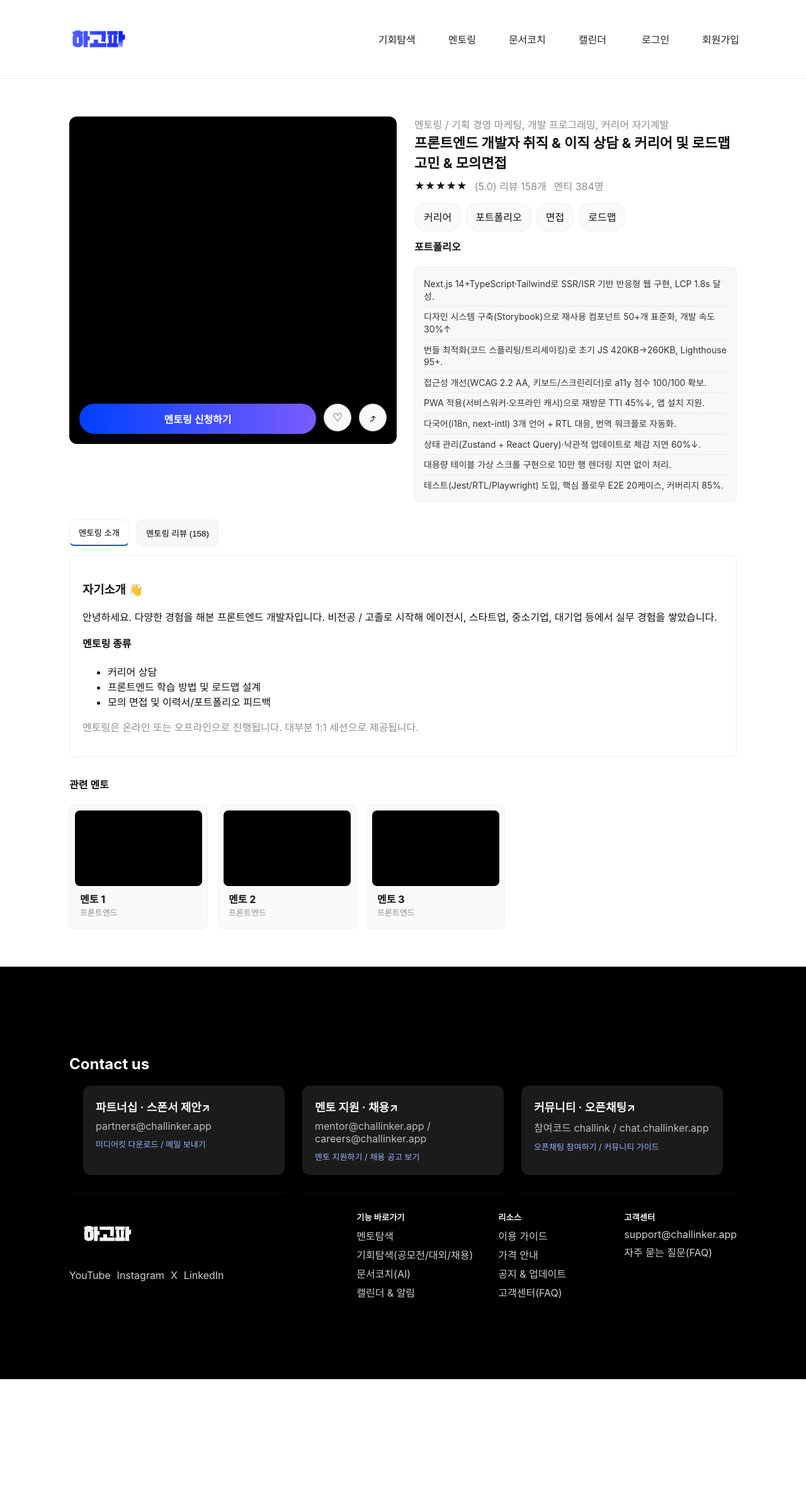
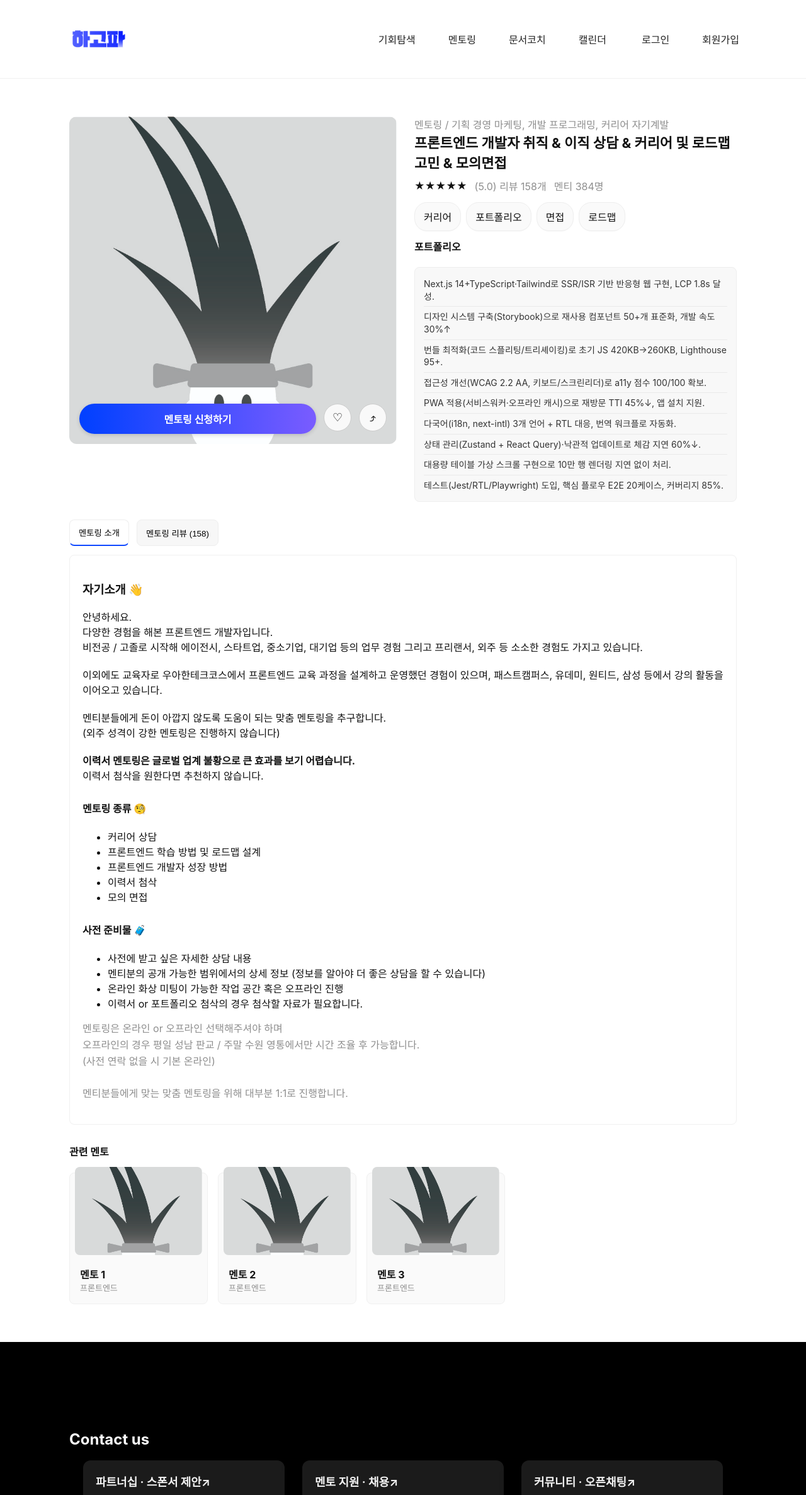
Before and after one commit to Jiiinjuuu/hubsalt, a React (Vite) app in the folder frontend/: page /mentoring in a window 1280 px wide. Shown: the top 2374 px of the page at 63% size. Before the commit the page ends 2190 px from the top, so only its background shows below. Built offline with nearby package versions, Linux system fonts and the light colour scheme; the HTML template or start-up script is replaced by a standard one.

Commit message:
멘토링 재수정

```diff
--- a/frontend/src/pages/Mentoring.jsx
+++ b/frontend/src/pages/Mentoring.jsx
@@ -2,6 +2,8 @@ import React, { useState } from 'react'
 import { Link } from 'react-router-dom'
 import '../styles.css'
 import SortDropdown from '../components/SortDropdown'
+import mentorThumbnail from '../resource/하고파이미지파일(로고,프로필) 3/원형프로필이미지jpg/기획탐색공모전팀모집프로필@200x-100.jpg';
+
 
 export default function Mentoring(){
   const [activeTab, setActiveTab] = useState('intro')
@@ -15,11 +17,20 @@ export default function Mentoring(){
   style={{
     height:520,
     borderRadius:12,
-      background:'#000',
-      position:'relative',   // ✅ 내부에 절대위치 배치 가능하게 함
+    position:'relative',
     overflow:'hidden'
   }}
 >
+  {/* ✅ 이미지 컴포넌트 삽입 */}
+  <img
+    src={mentorThumbnail}
+    alt="멘토 대표 이미지"
+    style={{
+      width:'100%',
+      height:'100%',
+      objectFit:'cover',  // 꽉 차게 잘림 없이
+    }}
+  />
     {/* ✅ 버튼들을 검정 박스 내부로 이동 */}
     <div
       style={{
@@ -165,18 +176,45 @@ export default function Mentoring(){
   {activeTab === 'intro' && (
     <div>
       <h3>자기소개 👋</h3>
-            <p>안녕하세요. 다양한 경험을 해본 프론트엔드 개발자입니다. 비전공 / 고졸로 시작해 에이전시, 스타트업, 중소기업, 대기업 등에서 실무 경험을 쌓았습니다.</p>
+      <p>
+        안녕하세요.<br/>
+        다양한 경험을 해본 프론트엔드 개발자입니다.<br/>
+        비전공 / 고졸로 시작해 에이전시, 스타트업, 중소기업, 대기업 등의 업무 경험 그리고 프리랜서, 외주 등 소소한 경험도 가지고 있습니다.<br/><br/>
+        이외에도 교육자로 우아한테크코스에서 프론트엔드 교육 과정을 설계하고 운영했던 경험이 있으며,
+        패스트캠퍼스, 유데미, 원티드, 삼성 등에서 강의 활동을 이어오고 있습니다.<br/><br/>
+        멘티분들에게 돈이 아깝지 않도록 도움이 되는 맞춤 멘토링을 추구합니다.<br/>
+        (외주 성격이 강한 멘토링은 진행하지 않습니다)<br/><br/>
+        <strong>이력서 멘토링은 글로벌 업계 불황으로 큰 효과를 보기 어렵습니다.</strong><br/>
+        이력서 첨삭을 원한다면 추천하지 않습니다.
+      </p>
 
-            <h4 style={{marginTop:18}}>멘토링 종류</h4>
+      <h4 style={{marginTop:28}}>멘토링 종류 🧐</h4>
       <ul>
         <li>커리어 상담</li>
         <li>프론트엔드 학습 방법 및 로드맵 설계</li>
-              <li>모의 면접 및 이력서/포트폴리오 피드백</li>
+        <li>프론트엔드 개발자 성장 방법</li>
+        <li>이력서 첨삭</li>
+        <li>모의 면접</li>
       </ul>
 
-            <p className="muted">멘토링은 온라인 또는 오프라인으로 진행됩니다. 대부분 1:1 세션으로 제공됩니다.</p>
+      <h4 style={{marginTop:28}}>사전 준비물 🧳</h4>
+      <ul>
+        <li>사전에 받고 싶은 자세한 상담 내용</li>
+        <li>멘티분의 공개 가능한 범위에서의 상세 정보 (정보를 알아야 더 좋은 상담을 할 수 있습니다)</li>
+        <li>온라인 화상 미팅이 가능한 작업 공간 혹은 오프라인 진행</li>
+        <li>이력서 or 포트폴리오 첨삭의 경우 첨삭할 자료가 필요합니다.</li>
+      </ul>
+
+      <p className="muted" style={{marginTop:16, lineHeight:1.6}}>
+        멘토링은 온라인 or 오프라인 선택해주셔야 하며<br/>
+        오프라인의 경우 평일 성남 판교 / 주말 수원 영통에서만 시간 조율 후 가능합니다.<br/>
+        (사전 연락 없을 시 기본 온라인)<br/><br/>
+        멘티분들에게 맞는 맞춤 멘토링을 위해 대부분 1:1로 진행합니다.
+      </p>
     </div>
   )}
+
+
 
         {activeTab === 'reviews' && (
           <div>
@@ -193,7 +231,7 @@ export default function Mentoring(){
             <div style={{marginTop:18}}>
               {/* reviews list */}
               {new Array(6).fill(0).map((_,i)=> (
-                <div key={i} className="test-card" style={{marginTop:i===0?0:12,borderRadius:8,border:'1px solid #eee'}}>
+                <div key={i} className="test-card" style={{width: '100%', marginTop:i===0?0:12,borderRadius:8,border:'1px solid #eee', background: '#fff'}}>
                   <div style={{padding:14}}>
                     <div style={{display:'flex',justifyContent:'space-between',alignItems:'center'}}>
                       <div className="muted" style={{fontSize:13}}>2025 . 09 . 15 . 23:07</div>
@@ -224,12 +262,28 @@ export default function Mentoring(){
   <div className="rel-row">
     {[1,2,3].map(i=> (
       <a key={i} className="rel-card link-card">
-              <div style={{height:120,background:'#000',borderRadius:8}} />
-              <div style={{padding:8}}><strong>멘토 {i}</strong><div className="muted" style={{fontSize:13}}>프론트엔드</div></div>
+<img
+  src={mentorThumbnail}
+  alt={`멘토 ${i}`}
+  style={{
+    width: '100%',
+    height: 140,             // ✅ 약간 키워서 더 위로 보이게
+    objectFit: 'cover',
+    borderRadius: 8,
+    transform: 'translateY(-18px)',  // ✅ 위로 끌어올림
+    marginBottom: '-12px',           // ✅ 밑공간 보정 (텍스트 밀리지 않게)
+    transition: 'transform 0.2s ease',
+  }}
+/>
+        <div style={{padding:8}}>
+          <strong>멘토 {i}</strong>
+          <div className="muted" style={{fontSize:13}}>프론트엔드</div>
+        </div>
       </a>
     ))}
   </div>
 </div>
+
     </div>
   )
 }
--- a/frontend/src/pages/MentoringApply.jsx
+++ b/frontend/src/pages/MentoringApply.jsx
@@ -1,6 +1,6 @@
 import React, { useState } from 'react'
 import '../styles.css'
-import profileImg from './profile.png';
+import profileImg from '../resource/하고파이미지파일(로고,프로필) 3/원형프로필이미지jpg/면접코치.jpg';
 
 export default function MentoringApply(){
   const [date, setDate] = useState('')
@@ -27,7 +27,7 @@ export default function MentoringApply(){
     alert('신청이 접수되었습니다. (콘솔을 확인하세요)')
   }
 
-  // 공통 카드 래퍼 + 헤더 스트립
+  // 공통 카드 컴포넌트
   const Card = ({title, children, style}) => (
     <div style={{background:'#fff', border:'1px solid #ededed', borderRadius:12, overflow:'hidden', ...style}}>
       <div style={{
@@ -46,11 +46,11 @@ export default function MentoringApply(){
   )
 
   return (
-<form onSubmit={handleSubmit} className="container" style={{paddingBottom:80, width:'100%'}}>
+    <form onSubmit={handleSubmit} className="container" style={{paddingBottom:80, width:'100%'}}>
 
       <h2 className="section-title">멘토링 신청</h2>
 
-      {/* 멘토 프로필 섹션 (상자 느낌 제거) */}
+      {/* 멘토 프로필 */}
       <div style={{display:'flex', alignItems:'center', gap:14, marginTop:20}}>
         <img
           src={profileImg}
@@ -63,7 +63,7 @@ export default function MentoringApply(){
           </h4>
           <p style={{margin:0, marginTop:4, fontSize:14, color:'#777'}}>
             피루미&nbsp;&nbsp;
-            <span style={{color:'#2d47ff', fontWeight:600, textDecoration:'none'}}>1시간</span>
+            <span style={{color:'#2d47ff', fontWeight:600}}>1시간</span>
           </p>
         </div>
       </div>
@@ -79,7 +79,7 @@ export default function MentoringApply(){
             </p>
 
             <div style={{display:'flex', gap:18, alignItems:'flex-start'}}>
-              {/* 날짜 */}
+              {/* 날짜 선택 */}
               <div style={{flex:1, border:'1px solid #eee', borderRadius:8, padding:14}}>
                 <label className="muted" style={{fontSize:13, color:'#666'}}>날짜 선택</label>
                 <input
@@ -116,30 +116,6 @@ export default function MentoringApply(){
               </div>
             </div>
           </Card>
-
-          {/* 2. 멘토에게 보낼 메시지 */}
-          <Card title="2. 멘토에게 보낼 메시지" style={{marginTop:14}}>
-            <textarea
-              value={message}
-              onChange={e=>setMessage(e.target.value)}
-              placeholder="멘토링을 신청하는 목적과 간단한 상황을 적어주세요."
-              style={{
-                width:'100%', height:140, borderRadius:10,
-                border:'1px solid #e7e7e7', padding:12, fontSize:14
-              }}
-            />
-          </Card>
-
-          {/* 필독 사항 (넓은 옅은 박스 느낌) */}
-          <div style={{
-            marginTop:14, background:'#fff',
-            border:'1px solid #ededed', borderRadius:12, padding:18
-          }}>
-            <h4 style={{margin:0, fontWeight:600}}>필독 사항</h4>
-            <p className="muted" style={{marginTop:8, color:'#8a8f98', fontSize:13}}>
-              예약 후 취소/변경 규정이 적용됩니다. 신청 전 확인하세요.
-            </p>
-          </div>
         </div>
 
         {/* 우측 사이드 (멘티 정보) */}
@@ -179,7 +155,58 @@ export default function MentoringApply(){
         </aside>
       </div>
 
-      {/* ✅ 신청 버튼: 우측 카드 안이 아니라 페이지 하단 '가운데'에 단독 배치 */}
+      {/* ✅ 멘토에게 보낼 메시지 (페이지 전체 폭) */}
+      <Card
+        title="2. 멘토에게 보낼 메시지"
+        style={{
+          marginTop: 20,
+          width: '100%',
+          maxWidth: 'none',
+          boxSizing: 'border-box',
+        }}
+      >
+        <textarea
+          value={message}
+          onChange={e => setMessage(e.target.value)}
+          placeholder="멘토링을 신청하는 목적과 간단한 상황을 적어주세요."
+          style={{
+            width: '100%',
+            height: 140,
+            borderRadius: 10,
+            border: '1px solid #e7e7e7',
+            padding: 12,
+            fontSize: 14,
+            boxSizing: 'border-box',
+          }}
+        />
+      </Card>
+
+      {/* ✅ 필독 사항 (페이지 전체 폭) */}
+      <div
+        style={{
+          marginTop: 14,
+          width: '100%',
+          background: '#fff',
+          border: '1px solid #ededed',
+          borderRadius: 12,
+          padding: 18,
+          boxSizing: 'border-box',
+        }}
+      >
+        <h4 style={{ margin: 0, fontWeight: 600 }}>필독 사항</h4>
+        <p
+          className="muted"
+          style={{
+            marginTop: 8,
+            color: '#8a8f98',
+            fontSize: 13,
+          }}
+        >
+          예약 후 취소/변경 규정이 적용됩니다. 신청 전 확인하세요.
+        </p>
+      </div>
+
+      {/* 하단 버튼 */}
       <div style={{display:'flex', justifyContent:'center', margin:'28px 0 44px'}}>
         <button
           type="submit"
```
Also changed, not shown: 1 other file (tests, documents, lock files or other folders). Lines whose indentation alone changed are shown as unchanged.
